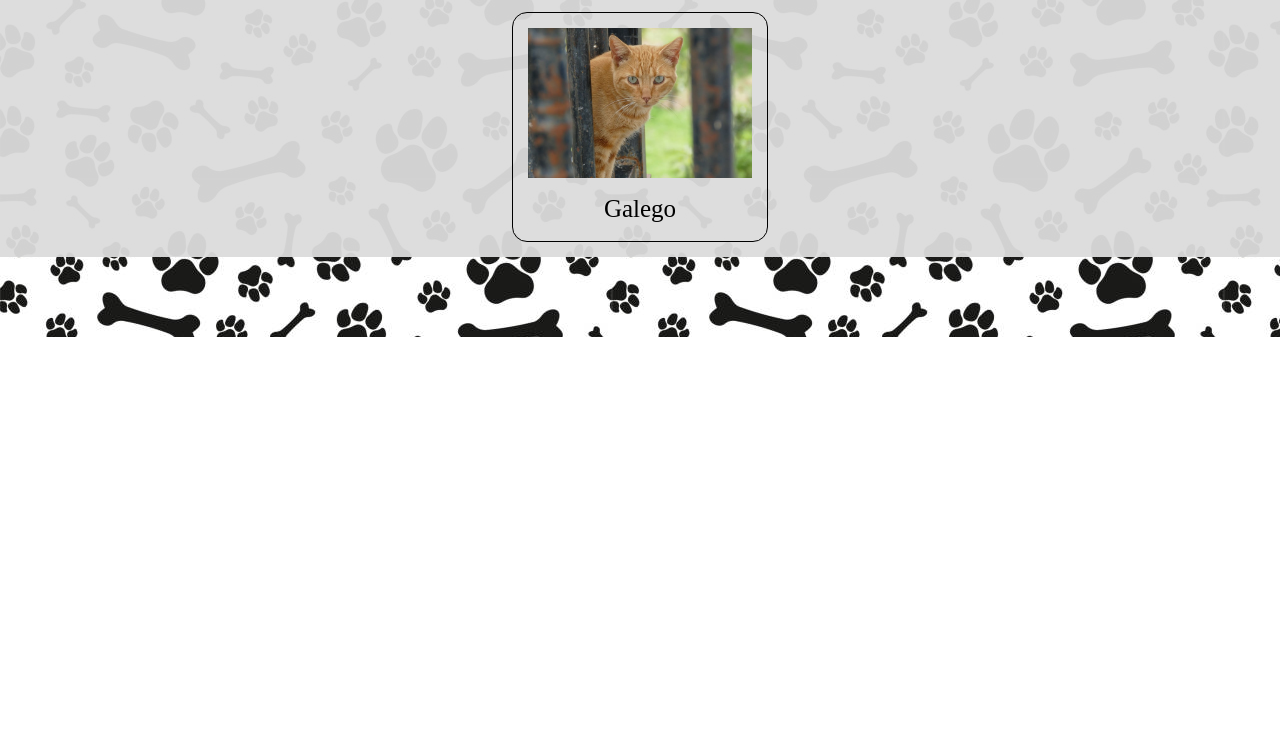
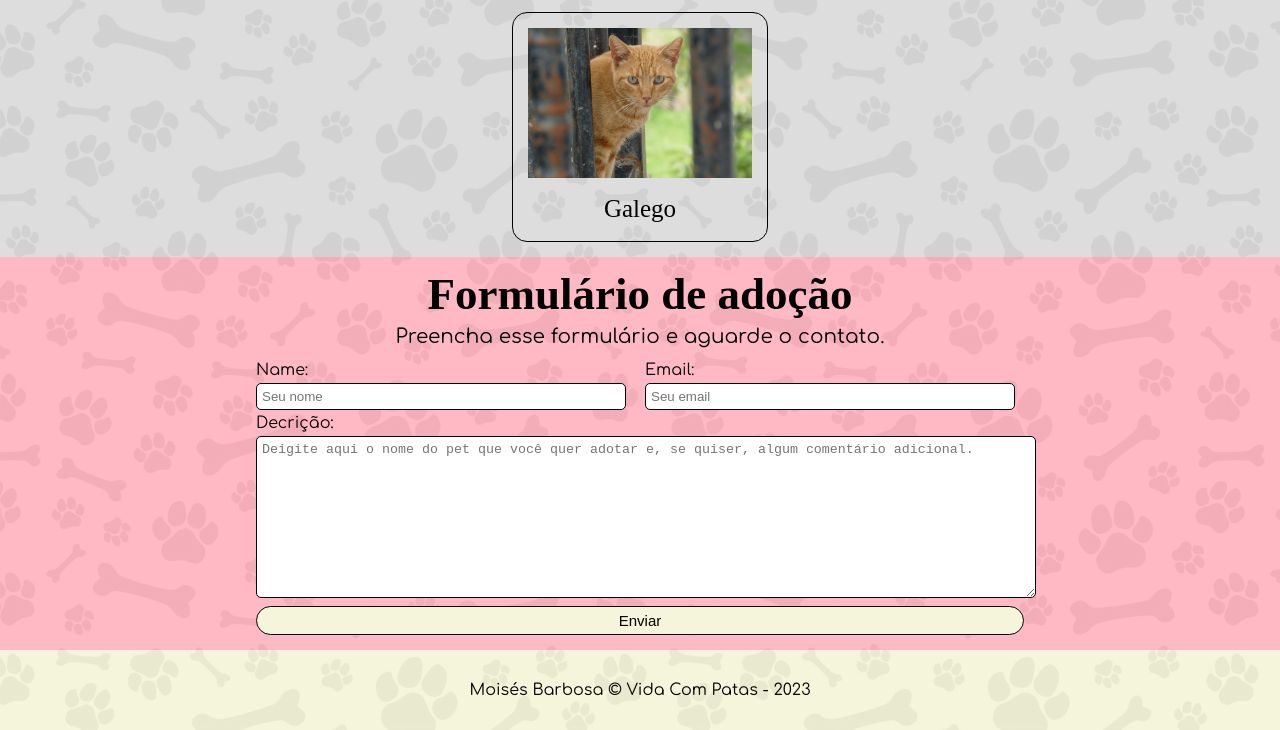
Before and after one commit to Moises-Barbosa/vida_com_patas, a plain HTML site: page index.html in a window 1280 px wide. Shown: the part 1465-2195 px from the top of the page. Before the commit the page ends 1802 px from the top, so only its background shows below. Drawn offline with Linux system fonts and the light colour scheme; a web font is replaced by a local one.

Commit message:
Fim do projeto

```diff
--- a/index.html
+++ b/index.html
@@ -171,7 +171,36 @@
         </div>
       </section>
       <!--section_adote-->
-      <footer class="footer"></footer>
+      <section class="section_form">
+        <header>
+          <h3>Formulário de adoção</h3>
+          <p>Preencha esse formulário e aguarde o contato.</p>
+        </header>
+        <form>
+          <div class="nome">
+            <label for="txt_name">Name:</label>
+            <input type="text" id="txt_name" placeholder="Seu nome" required />
+          </div>
+          <div class="email">
+            <label for="email">Email:</label>
+            <input type="email" id="email" placeholder="Seu email" required />
+          </div>
+          <div class="textarea">
+            <label for="txt_decricao">Decrição:</label>
+            <textarea
+              id="txt_decricao"
+              cols="30"
+              rows="10"
+              placeholder="Deigite aqui o nome do pet que você quer adotar e, se quiser, algum comentário adicional."
+            ></textarea>
+          </div>
+          <input type="submit" value="Enviar" id="enviar" />
+        </form>
+      </section>
+      <!--section_form-->
+      <footer class="footer">
+        <h6>Moisés Barbosa &copy; Vida Com Patas - 2023</h6>
+      </footer>
       <!--footer-->
     </main>
   </body>
--- a/style.css
+++ b/style.css
@@ -6,6 +6,7 @@ main {
     "section_somos"
     "section_fazemos"
     "section_adote"
+    "section_form"
     "footer";
   font-family: "Comfortaa", sans-serif;
   font-weight: 400;
@@ -233,8 +234,9 @@ header input {
   flex-flow: column wrap;
   justify-content: center;
   align-items: center;
-  padding: 15px 0 15px 0;
+  margin: 15px 0 15px 0;
   text-align: center;
+  padding-bottom: 15px;
 }
 
 .section_adote header {
@@ -282,8 +284,107 @@ h5 {
   padding-top: 15px;
 }
 
+.section_adote {
+  margin-bottom: 0;
+}
+
+.section_form {
+  grid-area: section_form;
+  background-color: rgb(255, 182, 193, 0.95);
+  display: flex;
+  flex-flow: column wrap;
+  justify-content: center;
+  align-items: center;
+}
+.section_form header {
+  text-align: center;
+  margin: 15px 0 15px 0;
+  font-size: 20px;
+}
+
+.section_form header h3 {
+  font-family: "Petrona", serif;
+  font-size: 45px;
+  font-weight: 600;
+  margin-bottom: 10px;
+}
+
+.section_form form {
+  display: grid;
+  grid-template-areas:
+    "nome email"
+    "textarea textarea"
+    "enviar enviar";
+  width: 60vw;
+  gap: 5px;
+  margin-bottom: 15px;
+}
+
+.nome {
+  grid-area: nome;
+  width: 30vw;
+}
+
+.nome input {
+  width: 28vw;
+  border: 1px solid #000;
+  border-radius: 5px;
+  padding: 5px;
+  margin-top: 5px;
+}
+
+.email {
+  grid-area: email;
+  width: 30vw;
+}
+
+.email input {
+  width: 28vw;
+  border: 1px solid #000;
+  border-radius: 5px;
+  padding: 5px;
+  margin-top: 5px;
+}
+
+.textarea {
+  grid-area: textarea;
+  width: 60vw;
+}
+
+.textarea textarea {
+  width: 60vw;
+  border: 1px solid #000;
+  border-radius: 5px;
+  padding: 5px;
+  margin-top: 5px;
+}
+
+#enviar {
+  grid-area: enviar;
+  width: 60vw;
+
+  padding: 5px;
+  border-radius: 15px;
+  border: 1px solid #000;
+  background-color: rgb(245, 245, 219);
+  font-size: 15px;
+  transition: 1s;
+}
+
+#enviar:hover {
+  cursor: pointer;
+  transition: 1s;
+  background-color: #000;
+  color: rgb(245, 245, 219);
+  font-size: 18px;
+}
+
 .footer {
   grid-area: footer;
-  /* background-color: rgb(43, 226, 141); */
+  background-color: rgb(245, 245, 219, 0.95);
   height: 10vh;
+  text-align: center;
+  display: flex;
+  align-items: center;
+  justify-content: center;
 }
```
